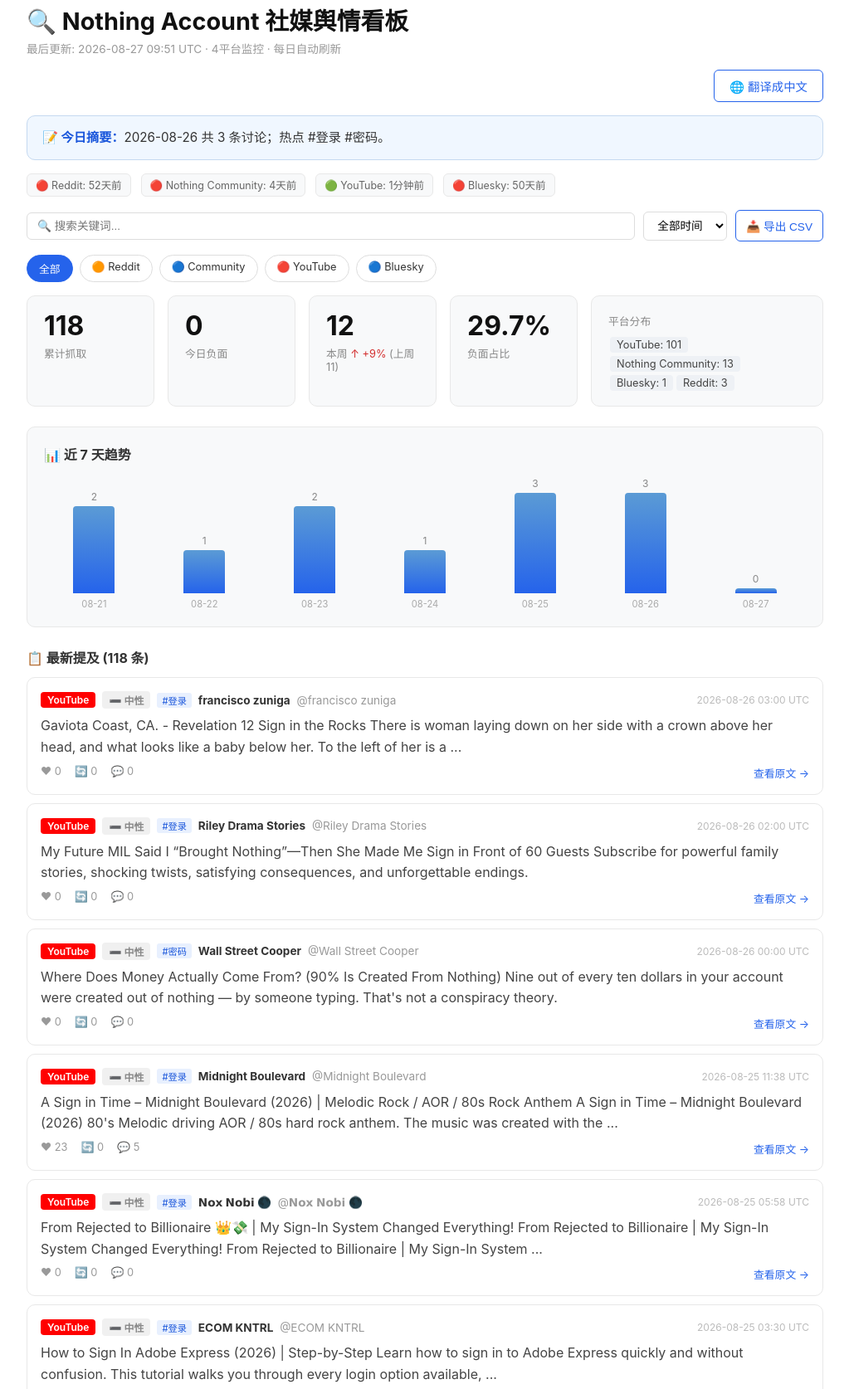
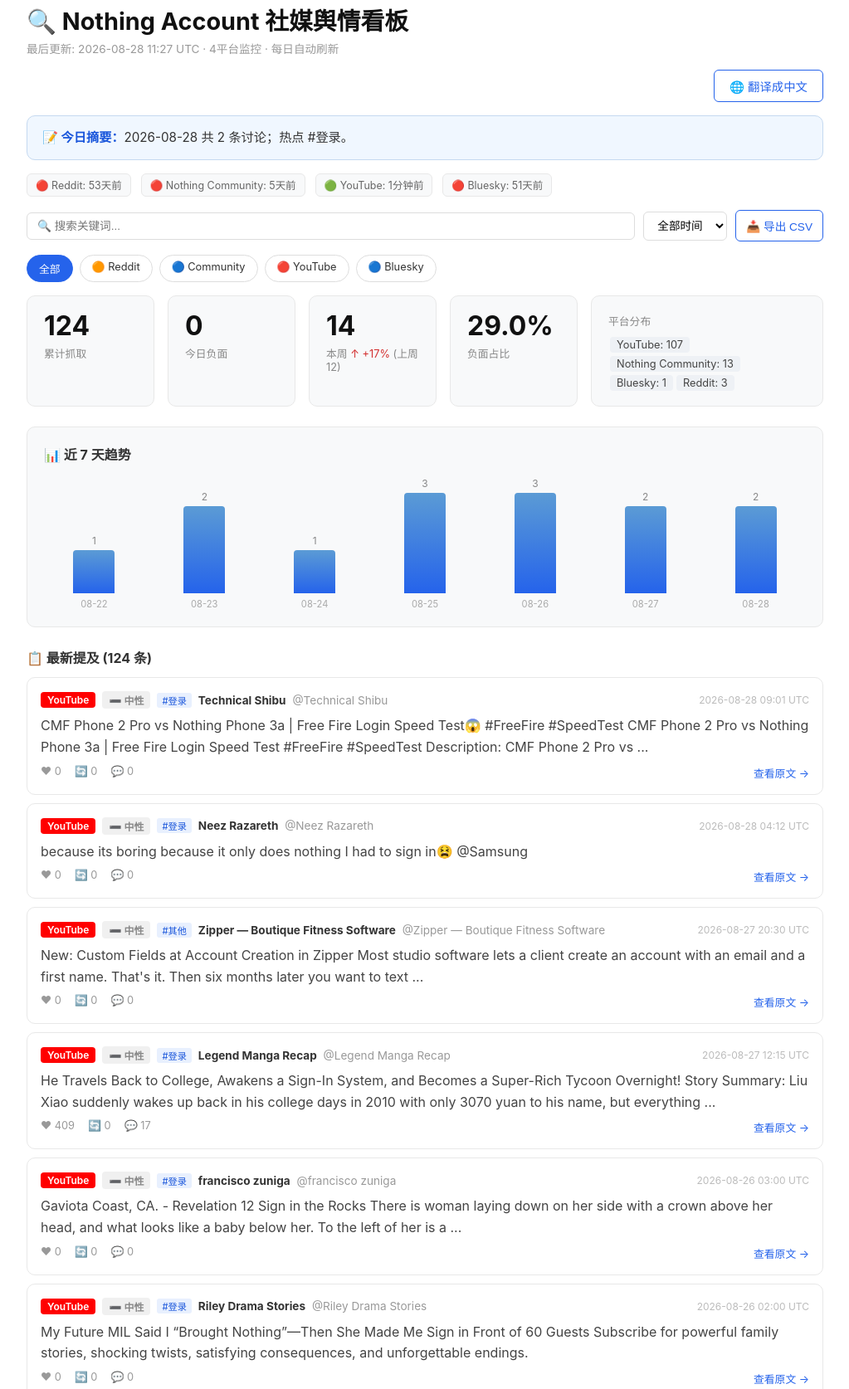
Before and after one commit to janeyan-a11y/nothing-account-monitor, a plain HTML site: page index.html in a window 1280 px wide. Shown: the part 21-1695 px from the top of the page at 83% size, without its empty margins (128-1151 px from the left). Drawn offline with Linux system fonts and the light colour scheme.

Commit message:
Auto: daily social monitor update [skip ci] c050721006c3b4cb1d52359e14d66f8a3948e131

```diff
--- a/index.html
+++ b/index.html
@@ -74,10 +74,10 @@
 <body>
 <div class="container">
 <h1>🔍 Nothing Account 社媒舆情看板</h1>
-<div class="subtitle">最后更新: 2026-08-27 09:51 UTC · 4平台监控 · 每日自动刷新</div>
+<div class="subtitle">最后更新: 2026-08-28 11:27 UTC · 4平台监控 · 每日自动刷新</div>
 <div class="translate-bar"><button class="btn-translate" id="btnTranslate" onclick="toggleTranslate()">🌐 翻译成中文</button></div>
-<div class="daily-summary"><strong>📝 今日摘要：</strong>2026-08-26 共 3 条讨论；热点 #登录 #密码。</div>
-<div class="status-bar"><span class="status-chip">🔴 Reddit: 52天前</span><span class="status-chip">🔴 Nothing Community: 4天前</span><span class="status-chip">🟢 YouTube: 1分钟前</span><span class="status-chip">🔴 Bluesky: 50天前</span></div>
+<div class="daily-summary"><strong>📝 今日摘要：</strong>2026-08-28 共 2 条讨论；热点 #登录。</div>
+<div class="status-bar"><span class="status-chip">🔴 Reddit: 53天前</span><span class="status-chip">🔴 Nothing Community: 5天前</span><span class="status-chip">🟢 YouTube: 1分钟前</span><span class="status-chip">🔴 Bluesky: 51天前</span></div>
 <div class="toolbar">
   <input type="text" id="searchInput" placeholder="🔍 搜索关键词..." oninput="applyFilters()">
   <select id="timeFilter" onchange="applyFilters()"><option value="all">全部时间</option><option value="7">近 7 天</option><option value="30">近 30 天</option><option value="1">今天</option></select>
@@ -92,16 +92,76 @@
 </div>
 
 <div class="stats-grid">
-  <div class="stat-card"><div class="number">118</div><div class="label">累计抓取</div></div>
+  <div class="stat-card"><div class="number">124</div><div class="label">累计抓取</div></div>
   <div class="stat-card"><div class="number">0</div><div class="label">今日负面</div></div>
-  <div class="stat-card"><div class="number">12</div><div class="label">本周 <span class="trend-up">↑ +9%</span> (上周 11)</div></div>
-  <div class="stat-card"><div class="number" style="color:#111">29.7%</div><div class="label">负面占比</div></div>
-  <div class="stat-card" style="flex:2;min-width:280px;"><div class="label" style="margin-top:4px;">平台分布</div><div style="margin-top:8px;"><span class="stat-chip pfilter" data-p="YouTube" onclick="filterPlatform('YouTube')">YouTube: 101</span><span class="stat-chip pfilter" data-p="Nothing Community" onclick="filterPlatform('Nothing Community')">Nothing Community: 13</span><span class="stat-chip pfilter" data-p="Bluesky" onclick="filterPlatform('Bluesky')">Bluesky: 1</span><span class="stat-chip pfilter" data-p="Reddit" onclick="filterPlatform('Reddit')">Reddit: 3</span></div></div>
-</div>
-<div class="trend-section"><h3>📊 近 7 天趋势</h3><div class="bar-chart"><div class="bar-col"><div class="bar-value">2</div><div class="bar-fill" style="height:66%"></div><div class="bar-label">08-21</div></div><div class="bar-col"><div class="bar-value">1</div><div class="bar-fill" style="height:33%"></div><div class="bar-label">08-22</div></div><div class="bar-col"><div class="bar-value">2</div><div class="bar-fill" style="height:66%"></div><div class="bar-label">08-23</div></div><div class="bar-col"><div class="bar-value">1</div><div class="bar-fill" style="height:33%"></div><div class="bar-label">08-24</div></div><div class="bar-col"><div class="bar-value">3</div><div class="bar-fill" style="height:100%"></div><div class="bar-label">08-25</div></div><div class="bar-col"><div class="bar-value">3</div><div class="bar-fill" style="height:100%"></div><div class="bar-label">08-26</div></div><div class="bar-col"><div class="bar-value">0</div><div class="bar-fill" style="height:4%"></div><div class="bar-label">08-27</div></div></div></div>
+  <div class="stat-card"><div class="number">14</div><div class="label">本周 <span class="trend-up">↑ +17%</span> (上周 12)</div></div>
+  <div class="stat-card"><div class="number" style="color:#111">29.0%</div><div class="label">负面占比</div></div>
+  <div class="stat-card" style="flex:2;min-width:280px;"><div class="label" style="margin-top:4px;">平台分布</div><div style="margin-top:8px;"><span class="stat-chip pfilter" data-p="YouTube" onclick="filterPlatform('YouTube')">YouTube: 107</span><span class="stat-chip pfilter" data-p="Nothing Community" onclick="filterPlatform('Nothing Community')">Nothing Community: 13</span><span class="stat-chip pfilter" data-p="Bluesky" onclick="filterPlatform('Bluesky')">Bluesky: 1</span><span class="stat-chip pfilter" data-p="Reddit" onclick="filterPlatform('Reddit')">Reddit: 3</span></div></div>
+</div>
+<div class="trend-section"><h3>📊 近 7 天趋势</h3><div class="bar-chart"><div class="bar-col"><div class="bar-value">1</div><div class="bar-fill" style="height:33%"></div><div class="bar-label">08-22</div></div><div class="bar-col"><div class="bar-value">2</div><div class="bar-fill" style="height:66%"></div><div class="bar-label">08-23</div></div><div class="bar-col"><div class="bar-value">1</div><div class="bar-fill" style="height:33%"></div><div class="bar-label">08-24</div></div><div class="bar-col"><div class="bar-value">3</div><div class="bar-fill" style="height:100%"></div><div class="bar-label">08-25</div></div><div class="bar-col"><div class="bar-value">3</div><div class="bar-fill" style="height:100%"></div><div class="bar-label">08-26</div></div><div class="bar-col"><div class="bar-value">2</div><div class="bar-fill" style="height:66%"></div><div class="bar-label">08-27</div></div><div class="bar-col"><div class="bar-value">2</div><div class="bar-fill" style="height:66%"></div><div class="bar-label">08-28</div></div></div></div>
 <div class="mentions-section">
-  <h3>📋 最新提及 (<span id="mentionCount">118</span> 条)</h3>
-  <div class="mention-card" data-platform="YouTube" data-sentiment="neutral" data-date="2026-08-26" data-tags="#登录">
+  <h3>📋 最新提及 (<span id="mentionCount">124</span> 条)</h3>
+  <div class="mention-card" data-platform="YouTube" data-sentiment="neutral" data-date="2026-08-28" data-tags="#登录">
+  <div class="mention-header">
+    <span class="platform-badge platform-youtube">YouTube</span>
+    <span class="sent-badge sent-neutral">➖ 中性</span> <span class="topic-tag">#登录</span>
+    <span class="author"><strong>Technical Shibu</strong> <span class="username">@Technical Shibu</span></span>
+    <span class="time">2026-08-28 09:01 UTC</span>
+  </div>
+  <div class="mention-text">CMF Phone 2 Pro vs Nothing Phone 3a | Free Fire Login Speed Test😱  #FreeFire #SpeedTest
+
+CMF Phone 2 Pro vs Nothing Phone 3a | Free Fire Login Speed Test   #FreeFire #SpeedTest Description: CMF Phone 2 Pro vs ...</div>
+  <div class="mention-footer">
+    <span>❤ 0</span><span>🔄 0</span><span>💬 0</span>
+    <a href="https://www.youtube.com/watch?v=RTOckMLQMv4" target="_blank" class="source-link">查看原文 →</a>
+  </div>
+</div>
+<div class="mention-card" data-platform="YouTube" data-sentiment="neutral" data-date="2026-08-28" data-tags="#登录">
+  <div class="mention-header">
+    <span class="platform-badge platform-youtube">YouTube</span>
+    <span class="sent-badge sent-neutral">➖ 中性</span> <span class="topic-tag">#登录</span>
+    <span class="author"><strong>Neez Razareth</strong> <span class="username">@Neez Razareth</span></span>
+    <span class="time">2026-08-28 04:12 UTC</span>
+  </div>
+  <div class="mention-text">because its boring because it only does nothing I had to sign in😫  @Samsung
+
+</div>
+  <div class="mention-footer">
+    <span>❤ 0</span><span>🔄 0</span><span>💬 0</span>
+    <a href="https://www.youtube.com/watch?v=9VyAJ9BR80M" target="_blank" class="source-link">查看原文 →</a>
+  </div>
+</div>
+<div class="mention-card" data-platform="YouTube" data-sentiment="neutral" data-date="2026-08-27" data-tags="#其他">
+  <div class="mention-header">
+    <span class="platform-badge platform-youtube">YouTube</span>
+    <span class="sent-badge sent-neutral">➖ 中性</span> <span class="topic-tag">#其他</span>
+    <span class="author"><strong>Zipper — Boutique Fitness Software</strong> <span class="username">@Zipper — Boutique Fitness Software</span></span>
+    <span class="time">2026-08-27 20:30 UTC</span>
+  </div>
+  <div class="mention-text">New: Custom Fields at Account Creation in Zipper
+
+Most studio software lets a client create an account with an email and a first name. That&#39;s it. Then six months later you want to text ...</div>
+  <div class="mention-footer">
+    <span>❤ 0</span><span>🔄 0</span><span>💬 0</span>
+    <a href="https://www.youtube.com/watch?v=L0JN4zclb9E" target="_blank" class="source-link">查看原文 →</a>
+  </div>
+</div>
+<div class="mention-card" data-platform="YouTube" data-sentiment="neutral" data-date="2026-08-27" data-tags="#登录">
+  <div class="mention-header">
+    <span class="platform-badge platform-youtube">YouTube</span>
+    <span class="sent-badge sent-neutral">➖ 中性</span> <span class="topic-tag">#登录</span>
+    <span class="author"><strong>Legend Manga Recap</strong> <span class="username">@Legend Manga Recap</span></span>
+    <span class="time">2026-08-27 12:15 UTC</span>
+  </div>
+  <div class="mention-text">He Travels Back to College, Awakens a Sign-In System, and Becomes a Super-Rich Tycoon Overnight!
+
+Story Summary: Liu Xiao suddenly wakes up back in his college days in 2010 with only 3070 yuan to his name, but everything ...</div>
+  <div class="mention-footer">
+    <span>❤ 409</span><span>🔄 0</span><span>💬 17</span>
+    <a href="https://www.youtube.com/watch?v=mv9r-qvK2GA" target="_blank" class="source-link">查看原文 →</a>
+  </div>
+</div>
+<div class="mention-card" data-platform="YouTube" data-sentiment="neutral" data-date="2026-08-26" data-tags="#登录">
   <div class="mention-header">
     <span class="platform-badge platform-youtube">YouTube</span>
     <span class="sent-badge sent-neutral">➖ 中性</span> <span class="topic-tag">#登录</span>
@@ -448,6 +508,21 @@
     <a href="https://nothing.community/d/61292-61292-logged-out-from-nothing-account-help" target="_blank" class="source-link">查看原文 →</a>
   </div>
 </div>
+<div class="mention-card" data-platform="YouTube" data-sentiment="positive" data-date="2026-08-13" data-tags="#其他">
+  <div class="mention-header">
+    <span class="platform-badge platform-youtube">YouTube</span>
+    <span class="sent-badge sent-positive">😊 正面</span> <span class="topic-tag">#其他</span>
+    <span class="author"><strong>Handmade Highland</strong> <span class="username">@Handmade Highland</span></span>
+    <span class="time">2026-08-13 15:25 UTC</span>
+  </div>
+  <div class="mention-text">Professional Grade Design Software for Nothing is it to good to be True ?
+
+You can now download Affinity Design Software for absoloutly nothing all you need is a Canva account and your good to go :)</div>
+  <div class="mention-footer">
+    <span>❤ 4</span><span>🔄 0</span><span>💬 0</span>
+    <a href="https://www.youtube.com/watch?v=4cl2t9AHJj4" target="_blank" class="source-link">查看原文 →</a>
+  </div>
+</div>
 <div class="mention-card" data-platform="YouTube" data-sentiment="neutral" data-date="2026-08-13" data-tags="#Gmail">
   <div class="mention-header">
     <span class="platform-badge platform-youtube">YouTube</span>
@@ -1639,6 +1714,21 @@
   <div class="mention-footer">
     <span>❤ 1141</span><span>🔄 0</span><span>💬 8</span>
     <a href="https://www.youtube.com/watch?v=C7Qwrp6orGI" target="_blank" class="source-link">查看原文 →</a>
+  </div>
+</div>
+<div class="mention-card" data-platform="YouTube" data-sentiment="negative" data-date="2025-04-27" data-tags="#注销 #Gmail">
+  <div class="mention-header">
+    <span class="platform-badge platform-youtube">YouTube</span>
+    <span class="sent-badge sent-negative">🔴 负面</span> <span class="topic-tag">#注销</span><span class="topic-tag">#Gmail</span>
+    <span class="author"><strong>Deep Official </strong> <span class="username">@Deep Official </span></span>
+    <span class="time">2025-04-27 16:00 UTC</span>
+  </div>
+  <div class="mention-text">Google Account Delete Kaise Kare / Email I&amp;#39;d Delete Kaise Kare | Gmail I&amp;#39;d Delete Kaise Kare #shorts
+
+Google Account Delete Kaise Kare / Email I&#39;d Delete Kaise Kare | Gmail I&#39;d Delete Kaise Kare #shorts Your Queries :- How to ...</div>
+  <div class="mention-footer">
+    <span>❤ 0</span><span>🔄 0</span><span>💬 1151</span>
+    <a href="https://www.youtube.com/watch?v=fCo392bIsE8" target="_blank" class="source-link">查看原文 →</a>
   </div>
 </div>
 <div class="mention-card" data-platform="YouTube" data-sentiment="negative" data-date="2024-10-18" data-tags="#Gmail #FRP">
```
